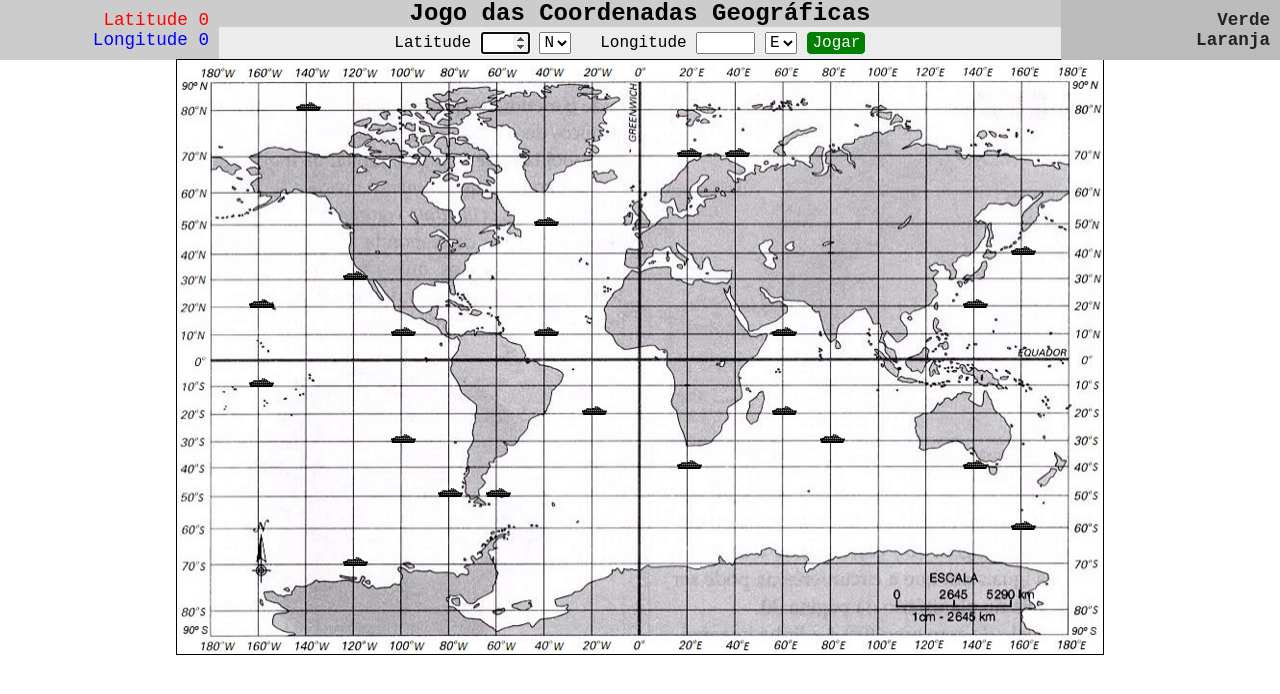
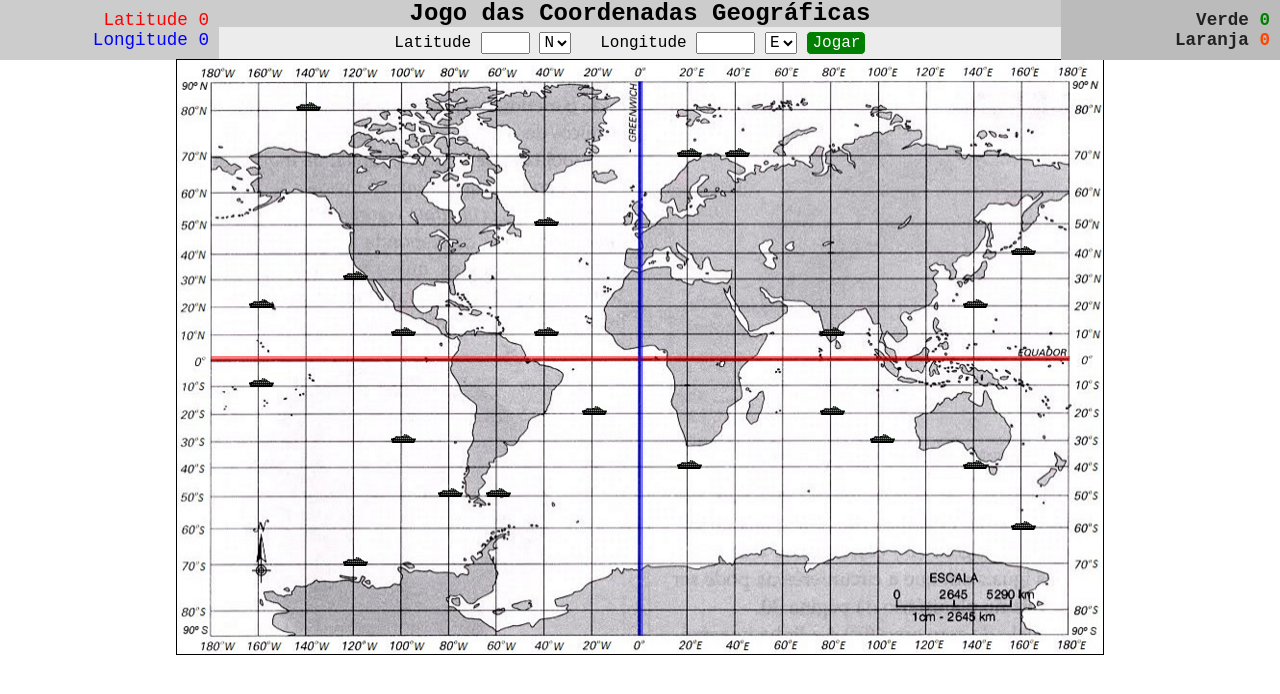
Before and after one commit to bruno-devLearn/javascript, a plain HTML site: page exercicios/ex017/index.html in a window 1280 px wide. Drawn offline with Linux system fonts and the light colour scheme.

Commit message:
movimentação das barras de coordenada | ex 017

```diff
--- a/exercicios/ex017/css/style.css
+++ b/exercicios/ex017/css/style.css
@@ -110,14 +110,16 @@ button {
 }
 
 .latitude {
-    width: 928px;
+    width: 100%;
     height: 5px;
+    z-index: 1;
     background: rgba(255, 0, 0, 0.5);
 }
 
 .longitude {
     width: 5px;
-    height: 595px;
+    height: 100%;
+    z-index: 1;
     background: rgba(0, 0, 255, 0.5);
 }
 
@@ -182,11 +184,10 @@ span {
     font-family: Arial, Helvetica, sans-serif;
     background: rgba(0, 0, 0, 0.8);
     z-index: 99999;
-    opacity: 0;
+    display: none;
     -webkit-transition: opacity 400ms ease-in;
     -moz-transition: opacity 400ms ease-in;
     transition: opacity 400ms ease-in;
-    pointer-events: none;
 }
 
 .modal:target {
@@ -212,18 +213,21 @@ span {
 }
 
 .fechar {
-    text-decoration: none;
     position: absolute;
     width: 30px;
+    height: 30px;
     right: -15px;
     top: -20px;
-    text-align: center;
+    display: flex;
+    justify-content: center;
+    align-items: center;
     line-height: 32px;
     margin-top: 5px;
     background: #ff4545;
     border-radius: 50%;
     font-size: 1.25rem;
     color: #fff;
+    cursor: pointer;
 }
 
 .map {
@@ -232,4 +236,7 @@ span {
     left: 35px;
     width: 859px;
     height: 555px;
+    display: flex;
+    justify-content: center;
+    align-items: center;
 }
--- a/exercicios/ex017/index.html
+++ b/exercicios/ex017/index.html
@@ -13,7 +13,6 @@
             <aside id="player1">
                 <p id="la">Latitude <span id="lat1">0</span></p>
                 <p id="lo">Longitude <span id="lon1">0</span></p>
-                <p id="coordenadas"></p>
             </aside>
 
             <h1 class="centro">Jogo das Coordenadas Geográficas</h1>
@@ -27,9 +26,8 @@
                         id="latitude"
                         min="0"
                         max="90"
-                        step="5"
+                        step="10"
                         required
-                        autofocus
                     />
 
                     <select name="ns" id="ns">
@@ -47,7 +45,7 @@
                         id="longitude"
                         min="0"
                         max="180"
-                        step="5"
+                        step="20"
                         required
                     />
 
@@ -56,7 +54,7 @@
                         <option value="O">O</option>
                     </select>
 
-                    <button id="btnJogar" onClick="jogada()">Jogar</button>
+                    <button id="btnJogar">Jogar</button>
                     &nbsp;
                     <!--
                 <button id='btnZerar' type='reset'>Zerar</button>
@@ -69,19 +67,22 @@
                         src="images/mapa-das-coordenadas.png"
                         alt="Mapa das Coordenadas"
                     />
-                    <div class="map"></div>
+                    <div class="map">
+                        <div class="latitude"></div>
+                        <div class="longitude"></div>
+                    </div>
                 </article>
             </section>
 
             <aside id="placar">
-                <p>Verde <span id="pontosGreen"></span></p>
-                <p>Laranja <span id="pontosOrange"></span></p>
+                <p>Verde <span id="pontosGreen">0</span></p>
+                <p>Laranja <span id="pontosOrange">0</span></p>
             </aside>
 
             <!-- Janela Modal  -->
             <div id="abrirModal" class="modal">
                 <div>
-                    <a href="#fechar" title="Fechar" class="fechar">x</a>
+                    <button title="Fechar" class="fechar">x</button>
                     <p id="coordenadasDaJogada"></p>
                 </div>
             </div>
@@ -89,7 +90,7 @@
             <!-- Janela Modal2  -->
             <div id="abrirModal2" class="modal">
                 <div>
-                    <a href="#fechar" title="Fechar" class="fechar">x</a>
+                    <button title="Fechar" class="fechar">x</button>
                     <p id="aviso"></p>
                 </div>
             </div>
@@ -97,5 +98,6 @@
         <script type="module" src="js/createCoords.js"></script>
         <script type="module" src="js/setShips.js"></script>
         <script type="module" src="js/randonColors.js"></script>
+        <script type="module" src="js/coordsGame.js"></script>
     </body>
 </html>
--- /dev/null
+++ b/exercicios/ex017/js/coordsGame.js
@@ -0,0 +1,69 @@
+import { topPositions, leftPositions } from "./createCoords.js";
+
+const latInput = document.querySelector("#latitude");
+const longInput = document.querySelector("#longitude");
+
+const latSelect = document.querySelector("#ns");
+const longSelect = document.querySelector("#eo");
+
+const latDiv = document.querySelector(".latitude");
+const longDiv = document.querySelector(".longitude");
+
+function playFunction() {
+    let lat = String(latInput.value) + String(latSelect.value);
+    let long = String(longInput.value) + String(longSelect.value);
+
+    setLatDivPosition(lat);
+    setLongDivPosition(long);
+}
+
+function setLatDivPosition(lat) {
+    let contadorLat = 90;
+    let letraLat = "N";
+
+    for (let i = 0; i < topPositions.length; i++) {
+        let valueLat = contadorLat + letraLat;
+
+        if (lat == valueLat) {
+            latDiv.style.top = topPositions[i] + "px";
+        }
+
+        if (lat == "0S") {
+            latDiv.style.top = topPositions[9] + "px";
+        }
+
+        if (i >= 9) {
+            letraLat = "S";
+            contadorLat += 10;
+        } else {
+            contadorLat -= 10;
+        }
+    }
+}
+
+function setLongDivPosition(long) {
+    let contadorLong = 180;
+    let letraLong = "O";
+
+    for (let i = 0; i < leftPositions.length; i++) {
+        let valueLong = contadorLong + letraLong;
+
+        if (long == valueLong) {
+            longDiv.style.left = leftPositions[i] + "px";
+        }
+
+        if (long == "0E") {
+            longDiv.style.left = leftPositions[9] + "px";
+        }
+
+        if (i >= 9) {
+            letraLong = "E";
+            contadorLong += 20;
+        } else {
+            contadorLong -= 20;
+        }
+    }
+}
+
+latInput.addEventListener("input", playFunction);
+longInput.addEventListener("input", playFunction);
--- a/exercicios/ex017/js/createCoords.js
+++ b/exercicios/ex017/js/createCoords.js
@@ -1,12 +1,55 @@
 import { setShipsPosition } from "./setShips.js";
 import { getGreenPositions } from "./randonColors.js";
+
+export const topPositions = [
+    0, // 90N
+    28, // 80N
+    74, // 70N
+    110, // 60N
+    143, // 50N
+    172, // 40N
+    197, // 30N
+    225, // 20N
+    253, // 10N
+    278, // 0N
+    304, // 10S
+    332, // 20S
+    360, // 30S
+    386, // 40S
+    414, // 50S
+    447, // 60S
+    483, // 70S
+    530, // 80S
+    554, // 90S
+];
+
+export const leftPositions = [
+    0, // -180
+    44, // -160
+    91, // -140
+    138, // -120
+    186, // -100
+    233, // -80
+    281, // -60
+    329, // -40
+    377, // -20
+    425, // 0
+    472, // 20
+    520, // 40
+    567, // 60
+    615, // 80
+    665, // 100
+    711, // 120
+    758, // 140
+    806, // 160
+    853, // 180
+];
 
 function setDivs() {
     let index = 90;
     let indexSuplementar = 90;
 
     let longIndex = -180;
-    let latIndex = 90;
 
     let contador = 1;
     let y = 0;
@@ -22,6 +65,10 @@ function setDivs() {
             ? (indexSuplementar = -indexSuplementar)
             : (indexSuplementar = indexSuplementar);
 
+        if (index == 0) {
+            strIndex = "";
+        }
+
         let indexFormatado = indexSuplementar + strIndex;
         divCoords.classList.add(indexFormatado);
 
@@ -29,8 +76,9 @@ function setDivs() {
             const coords = document.createElement("div");
 
             coords.setAttribute("data-longitude", longIndex);
-            coords.setAttribute("data-latitude", latIndex);
+            coords.setAttribute("data-latitude", indexSuplementar);
 
+            coords.style.position = "absolute";
             coords.classList.add("orange");
 
             divCoords.appendChild(coords);
@@ -38,13 +86,11 @@ function setDivs() {
             setPositionLat(divCoords, y);
             setPositionLong(coords, x);
 
-            latIndex -= 10;
             longIndex += 20;
 
             contador++;
 
             if (contador == 20) {
-                latIndex = 90;
                 longIndex = -180;
 
                 contador = 1;
@@ -69,28 +115,6 @@ function setDivs() {
 setDivs();
 
 function setPositionLat(divCoords, y) {
-    const topPositions = [
-        -15.5, // 90N
-        12.5, // 80N
-        58.5, // 70N
-        94.5, // 60N
-        127.5, // 50N
-        156.5, // 40N
-        181.5, // 30N
-        209.5, // 20N
-        237.5, // 10N
-        262.5, // 0N
-        288.5, // 10S
-        316.5, // 20S
-        344.5, // 30S
-        370.5, // 40S
-        398.5, // 50S
-        431.5, // 60S
-        467.5, // 70S
-        514.5, // 80S
-        538.5, // 90S
-    ];
-
     divCoords.style.position = "absolute";
     divCoords.style.width = "100%";
     divCoords.style.height = "1px";
@@ -99,30 +123,6 @@ function setPositionLat(divCoords, y) {
 }
 
 function setPositionLong(coords, x) {
-    const long = coords.getAttribute("data-longitude");
-
-    const leftPositions = [
-        -6.5, // -180
-        37.5, // -160
-        84.5, // -140
-        131.5, // -120
-        179.5, // -100
-        226.5, // -80
-        274.5, // -60
-        322.5, // -40
-        370.5, // -20
-        418.5, // 0
-        465.5, // 20
-        513.5, // 40
-        513.5, // 60
-        560.5, // 80
-        608.5, // 100
-        704.5, // 120
-        751.5, // 140
-        799.5, // 160
-        846.5, // 180
-    ];
-
     coords.style.position = "absolute";
     coords.style.width = "1px";
     coords.style.height = "1px";
--- a/exercicios/ex017/js/randonColors.js
+++ b/exercicios/ex017/js/randonColors.js
@@ -20,6 +20,4 @@ export function getGreenPositions() {
         divCoords[positions[green[i]]].classList.add("green");
         divCoords[positions[green[i]]].classList.remove("orange");
     }
-
-    // IMPLEMENTED: adicionei class orange a todos, gero 5 posições aleatorias no array de barcos e adiciona a class green e remove a orange dos barcos seleciondos
 }
--- a/exercicios/ex017/js/setShips.js
+++ b/exercicios/ex017/js/setShips.js
@@ -11,6 +11,10 @@ export function setShipsPosition() {
         img_BlackShips.setAttribute("src", "./images/navio-black.png");
         img_BlackShips.style.width = "25px";
 
+        img_BlackShips.style.position = "relative";
+        img_BlackShips.style.top = "-15.5px";
+        img_BlackShips.style.left = "-6.5px";
+
         divCoords[positions[i]].appendChild(img_BlackShips);
     }
 }
```
